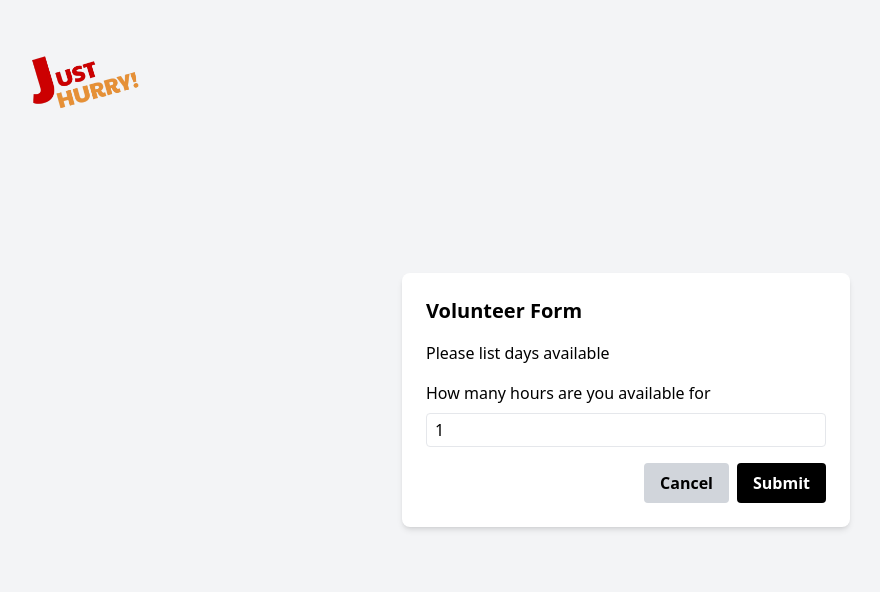
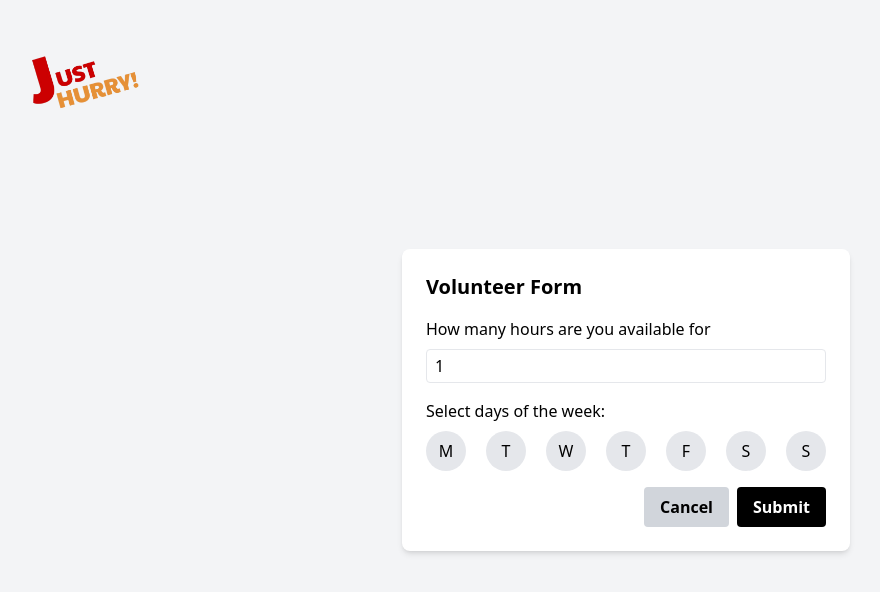
Before and after one commit to AnandVishesh1301/just-hurry, a Next.js app: page /volunteer in a window 1280 px wide. Shown: the top 592 px of the page, without its empty margins (14-894 px from the left). Built offline with nearby package versions, Linux system fonts and the light colour scheme.

Commit message:
Implemented the Day Selection Feature hooked to the DB

```diff
--- a/app/volunteer/page.js
+++ b/app/volunteer/page.js
@@ -11,9 +11,24 @@ export default function Volunteer({ setShowResourceModal }) {
     const [hours, setHours] = useState(1);
     const [errorMessage, setErrorMessage] = useState("");
     const modalRef = useRef(null);
+    const daysOfWeek = [
+        { label: "M", value: 1 },
+        { label: "T", value: 2 },
+        { label: "W", value: 3 },
+        { label: "T", value: 4 },
+        { label: "F", value: 5 },
+        { label: "S", value: 6 },
+        { label: "S", value: 7 }
+    ];
+    const [selectedDays, setSelectedDays] = useState([]);
+
 
     const handleSubmit = async (e) => {
         e.preventDefault(); // Prevent default form submission behavior
+        if (selectedDays.length === 0) {
+            setErrorMessage("Please select a day of the week.");
+            return;
+        }
 
         if (navigator.geolocation) {
             navigator.geolocation.getCurrentPosition(
@@ -26,7 +41,8 @@ export default function Volunteer({ setShowResourceModal }) {
                             longitude: longitude,
                             latitude: latitude,
                             name: savedName,
-                            hours: hours
+                            hours: hours,
+                            daysOfWeek: selectedDays
 
                         });
                         alert("Form Submitted.");
@@ -41,6 +57,16 @@ export default function Volunteer({ setShowResourceModal }) {
             );
         } else {
             setErrorMessage("Geolocation is not supported by your browser.");
+        }
+    };
+
+    const handleDayClick = (dayValue) => {
+        if (selectedDays.includes(dayValue)) {
+            // Unselect the day if it's already selected
+            setSelectedDays(selectedDays.filter((day) => day !== dayValue));
+        } else {
+            // Select the day if it's not already selected
+            setSelectedDays([...selectedDays, dayValue]);
         }
     };
 
@@ -60,9 +86,6 @@ export default function Volunteer({ setShowResourceModal }) {
                 className="bg-white p-6 rounded-lg w-full max-w-md shadow-md"
             >
                 <h2 className="text-xl font-bold mb-4">Volunteer Form</h2>
-                <p className="mb-4">
-                    Please list days available
-                </p>
                 {errorMessage && (
                     <div className="text-center text-red-500 text-sm mb-4">
                         {errorMessage}
@@ -80,6 +103,22 @@ export default function Volunteer({ setShowResourceModal }) {
                             onChange={(e) => setHours(e.target.value)}
                             className="border rounded px-2 py-1 w-full"
                         />
+                    </div>
+                    <div className="mb-4">
+                        <label className="block mb-2">Select days of the week:</label>
+                        <div className="flex justify-between">
+                            {daysOfWeek.map((day) => (
+                                <div
+                                    key={day.value}
+                                    className={`w-10 h-10 rounded-full flex items-center justify-center cursor-pointer ${
+                                        selectedDays.includes(day.value) ? "bg-gray-500 text-white" : "bg-gray-200"
+                                    }`}
+                                    onClick={() => handleDayClick(day.value)}
+                                >
+                                    {day.label}
+                                </div>
+                            ))}
+                        </div>
                     </div>
                     <div className="flex justify-end">
                         <button
```
Also changed, not shown: 1 other file (tests, documents, lock files or other folders).
